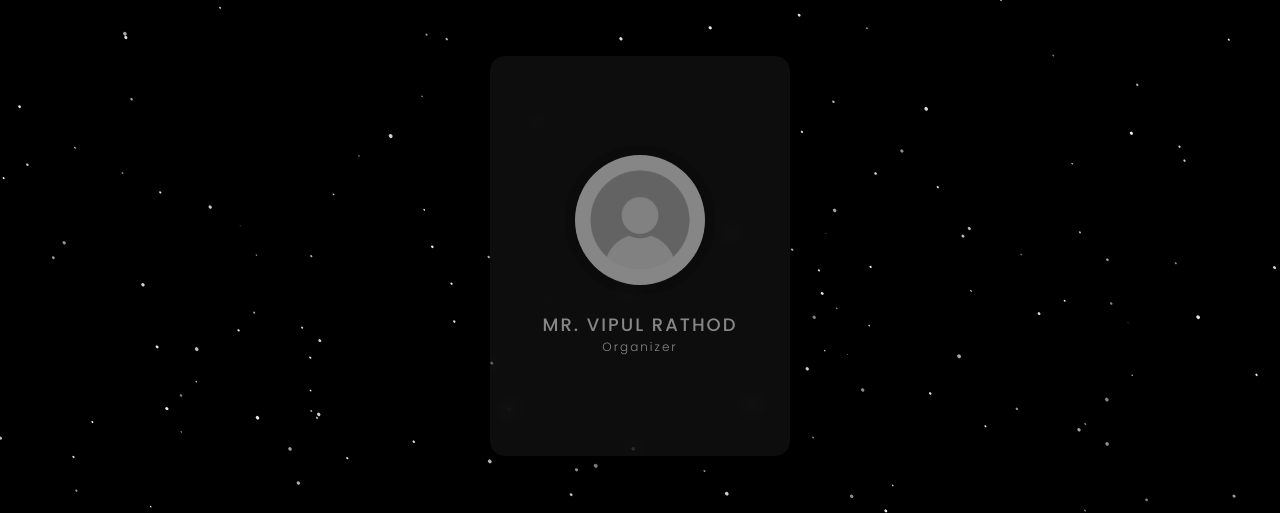
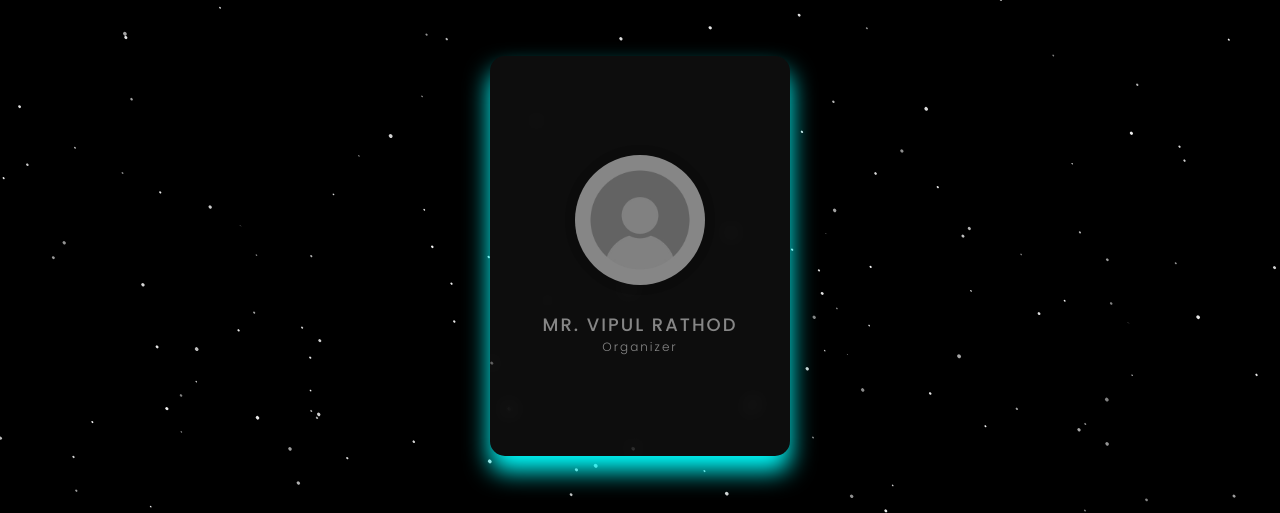
Before and after one commit to sara-dypcoe/saranew_web, a plain HTML site: page team.html in a window 1280 px wide. Shown: the part 217-730 px from the top of the page. Drawn offline with nearby package versions, Linux system fonts and the light colour scheme.

```diff
--- a/team1.css
+++ b/team1.css
@@ -218,7 +218,7 @@
     height: 400px;
     background: rgba(255, 255, 255, 0.05);
     margin: 20px;
-    box-shadow: 0 15px 25px rgba(0,0,0,0.5);
+    box-shadow: 0 15px 25px cyan  ;
     border-radius: 15px;
     display: flex;
     justify-content: center;
```
